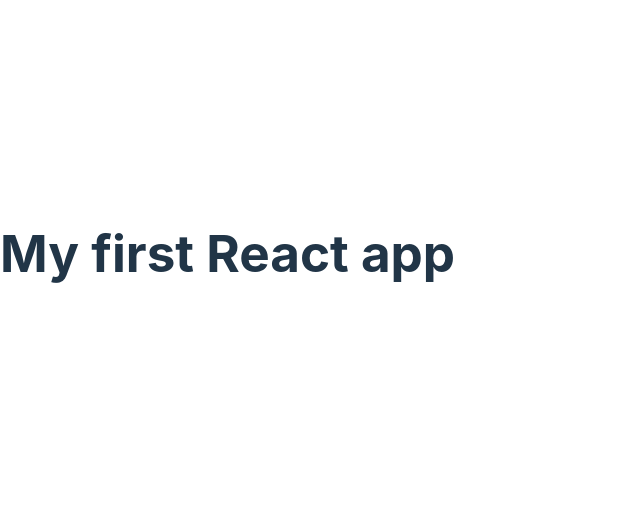
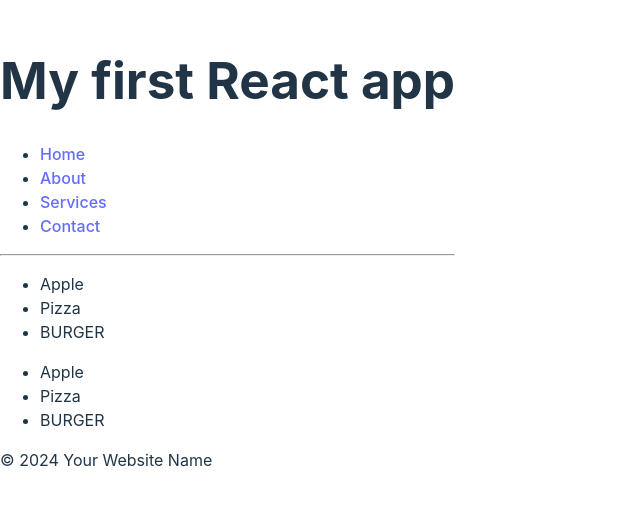
Before and after one commit to AlthafRifath/react-practice, a React (Vite) app: page / in a window 1280 px wide. Shown: the part 147-652 px from the top of the page, without its empty margins (0-640 px from the left). Built offline with nearby package versions, Linux system fonts and the light colour scheme.

Commit message:
react basics with components and functions

```diff
--- a/src/App.jsx
+++ b/src/App.jsx
@@ -1,8 +1,15 @@
 import Header from "./Header"
+import Footer from "./Footer";
+import Food from "./Food";
 
 function App() {
   return(
-    <Header></Header>
+    <>
+      <Header/>
+      <Food/>
+      <Food/>
+      <Footer/>
+    </>
   );
 }
 
--- /dev/null
+++ b/src/Food.jsx
@@ -0,0 +1,15 @@
+
+function Food() {
+  const food1 = "Pizza";
+  const food2 = "Burger";
+
+  return (
+    <ul>
+      <li>Apple</li>
+      <li>{food1}</li>
+      <li>{food2.toUpperCase()}</li>
+    </ul>
+  );
+}
+
+export default Food;
--- /dev/null
+++ b/src/Footer.jsx
@@ -0,0 +1,10 @@
+
+function Footer() {
+  return (
+    <footer>
+      <p>&copy; {new Date().getFullYear()} Your Website Name</p>
+    </footer>
+  );
+}
+
+export default Footer;
--- a/src/Header.jsx
+++ b/src/Header.jsx
@@ -3,6 +3,15 @@
   return (
     <header>
       <h1>My first React app</h1>
+      <nav>
+        <ul>
+            <li><a href="#">Home</a></li>
+            <li><a href="#">About</a></li>
+            <li><a href="#">Services</a></li>
+            <li><a href="#">Contact</a></li>
+        </ul>
+      </nav>
+      <hr></hr>
     </header>
   );
 }
```
